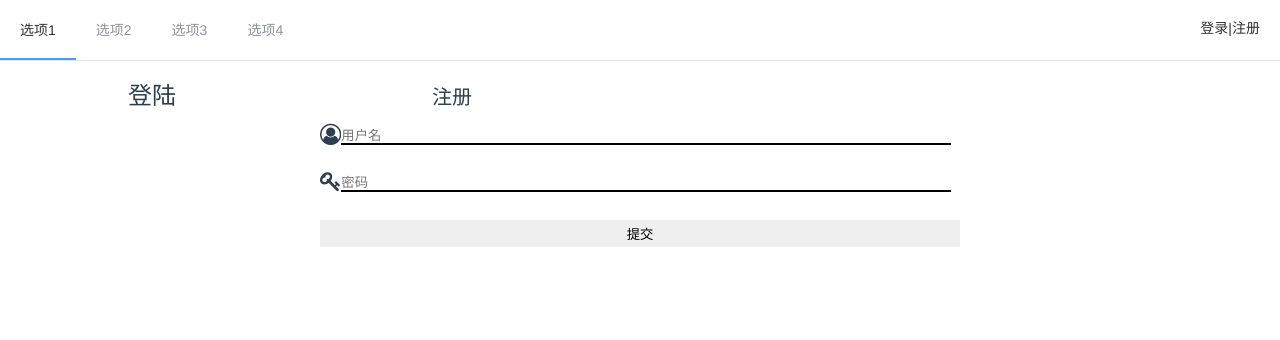
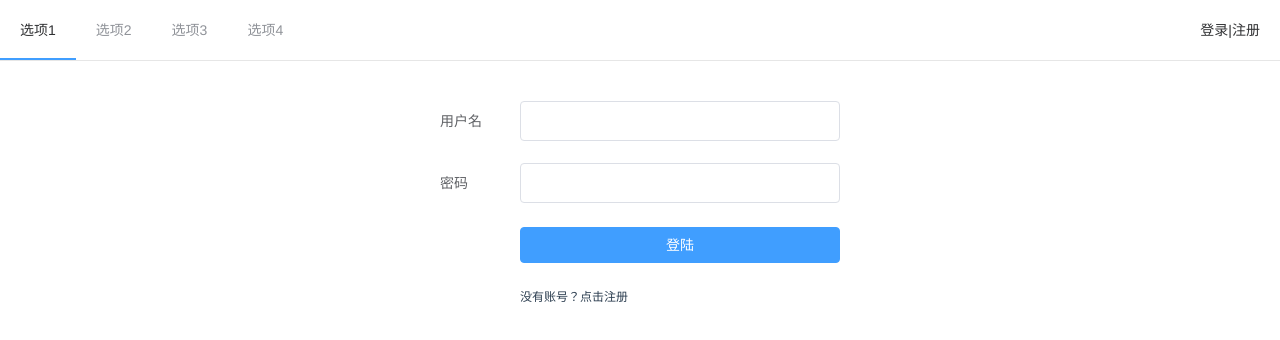
Before and after one commit to IrisLi17/TeamStyle19_front, a Vue app: page /login in a window 1280 px wide. Shown: the top 340 px of the page. Built offline with nearby package versions, Linux system fonts and the light colour scheme; what vue-resource would draw is missing.

Commit message:
The login component modified

```diff
--- a/src/components/NavBar.vue
+++ b/src/components/NavBar.vue
@@ -29,6 +29,8 @@
     border:none;
     position: absolute;
     right: 0;
+    height: 100%;
+    line-height: 60px;
     &:visited{
         color:#909399;
     }
--- a/src/components/login.vue
+++ b/src/components/login.vue
@@ -1,5 +1,19 @@
 <template>
-  <!--form!-->
+<div id="wrap">
+  <el-form :model="form" label-position="left" label-width="80px">
+    <el-form-item label="用户名">
+      <el-input v-model="username"></el-input>
+    </el-form-item>
+    <el-form-item label="密码">
+      <el-input v-model="password"></el-input>
+    </el-form-item>
+    <el-form-item>
+      <el-button type="primary" @click="login" size="medium">登陆</el-button>
+      <p>没有账号？点击注册</p>
+    </el-form-item>
+  </el-form>
+</div>
+  <!--form!>
   <div>
     <div class='title'>
       <span v-on:click="fade1" id="log-but" v-bind:class="{fonts:faded1}">登陆</span>
@@ -31,9 +45,9 @@
       </div>
       <button v-on:click="register">注册</button>
     </div>
-    <!--p>Count: {{ count }}</p-->
-  <!--/form!-->
-  </div>
+    <p>Count: {{ count }}</p>
+  </form>
+  </div-->
 </template>
 
 <script>
@@ -42,8 +56,8 @@ export default {
   name: 'Login',
   data() {
     return{
-      faded1: false,
-      faded2: true
+      /*faded1: false,
+      faded2: true*/
     }
   },
   components: {},
@@ -79,20 +93,31 @@ export default {
         .register (this, data)
       console.log("trigger register")
     },
-    fade1(){
+    /*fade1(){
       this.faded1 = false;
       this.faded2 = true;
     },
     fade2(){
       this.faded1 = true;
       this.faded2 = false;
-    }
+    }*/
   }
 }
 </script>
 
 <style lang="scss" scoped>
-  form{
+#wrap {
+  width: 50%;
+  margin: 40px auto;
+  max-width: 400px;
+}
+button {
+  width: 100%;
+}
+p {
+  font-size: 12px;
+}
+  /*form{
     width:60%;
     margin: 0 auto;
     padding-bottom: 20px;
@@ -103,16 +128,23 @@ export default {
     }
   }
   .title{
-    margin: 0 auto;
-    padding-top: 15px;
+    margin: 20px auto;
+    height: 40px;
   }
-  span{
-    margin: {
-      left: 10%;
-      right: 10%;
-    }
-    font-size: 1.5em;
-    cursor: pointer;
+  #log-but, #reg-but{
+    border:none;
+    outline: none;
+    background-color: transparent;
+    display: inline;
+    font-size: 18px;
+  }
+  #log-but{
+    width: 50%;
+    float:left;
+  }
+  #reg-but{
+    width: 50%;
+    float: right;
   }
   input {
     margin: 0 auto;
@@ -150,5 +182,5 @@ export default {
   }
   .fonts{
     font-size: 1.25em;
-  }
+  }*/
 </style>
--- a/src/router/index.js
+++ b/src/router/index.js
@@ -27,5 +27,10 @@ export default new Router({
       name: 'Login',
       component: Login
     }
+    /*{
+      path: '/reg',
+      name: 'Reg',
+      component: Reg
+    }*/
   ]
 })
```
Also changed, not shown: src/components/reg.vue (added, +9 -0 lines).
